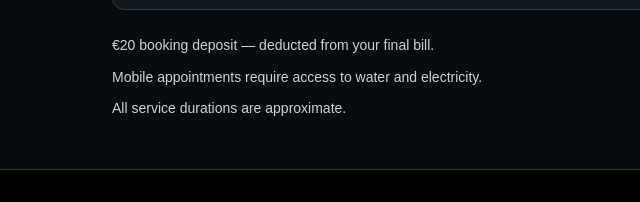
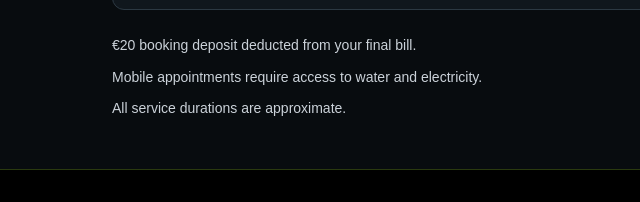
Before and after one commit to jccm165-pixel/Cleaningk, a plain HTML site: page services.html in a window 1280 px wide. Shown: the part 1712-1914 px from the top of the page, 0-640 px from the left. Drawn offline with Linux system fonts and the light colour scheme.

Commit message:
Update services.html

```diff
--- a/services.html
+++ b/services.html
@@ -461,7 +461,7 @@
     </div>
 
     <div class="booking-notes">
-      <p>€20 booking deposit — deducted from your final bill.</p>
+      <p>€20 booking deposit deducted from your final bill.</p>
       <p>Mobile appointments require access to water and electricity.</p>
       <p>All service durations are approximate.</p>
     </div>
```
